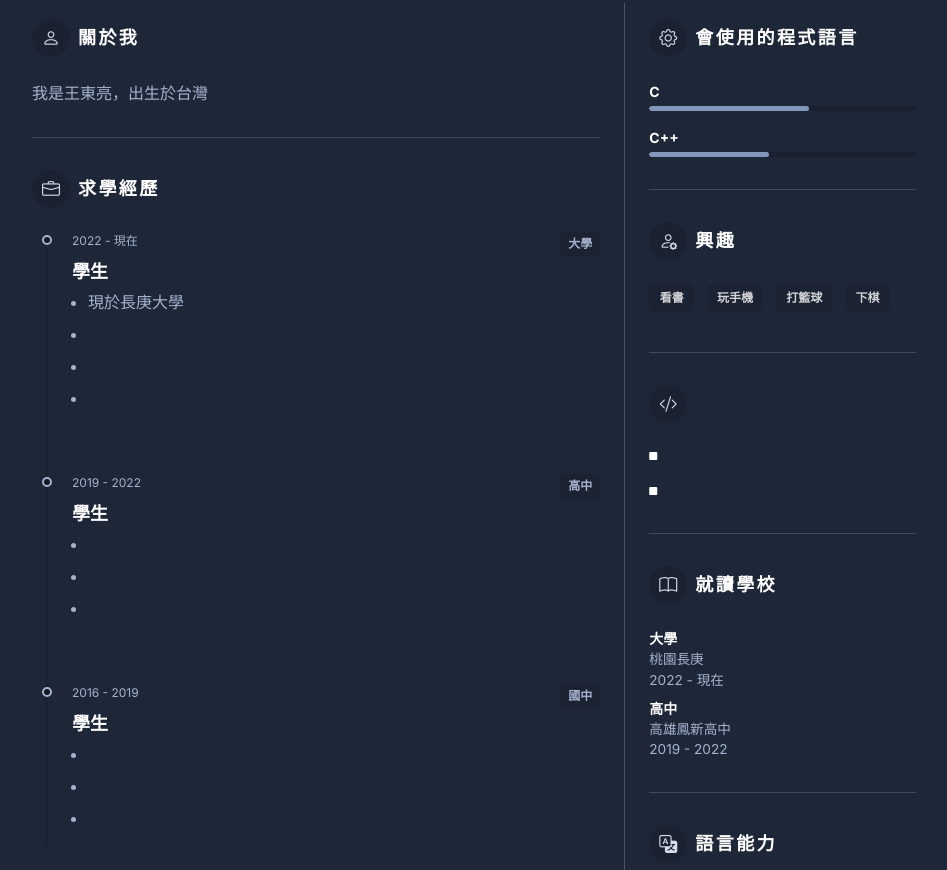
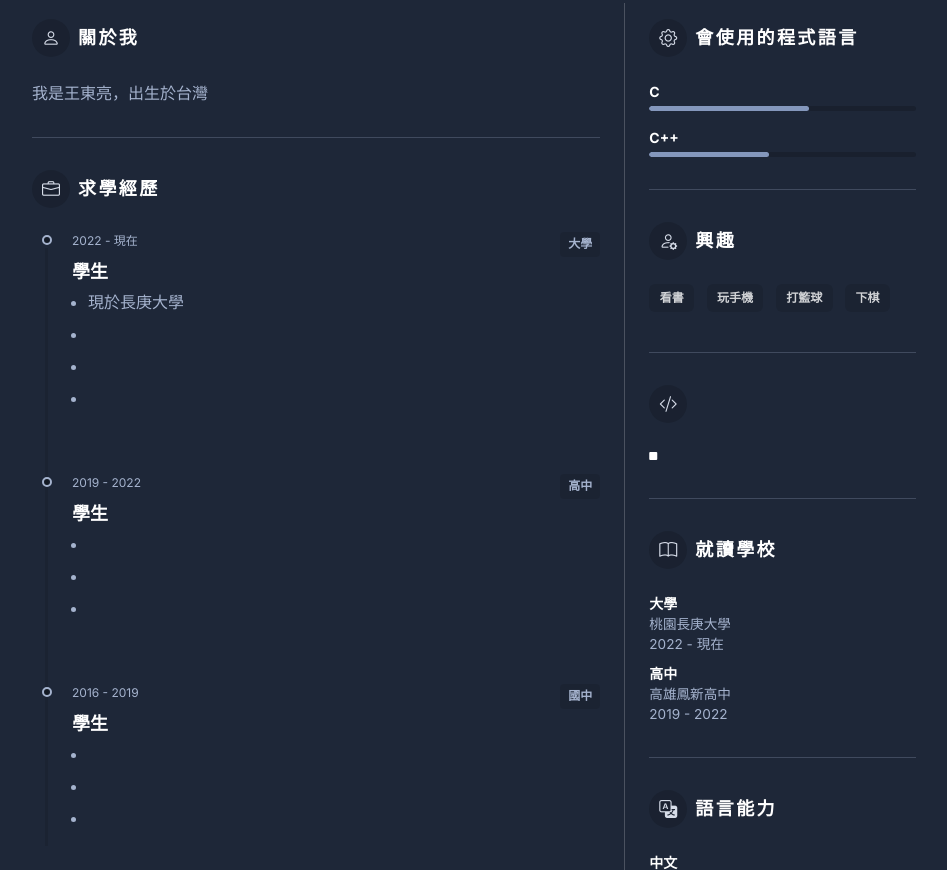
Before and after one commit to sddfsaf/sddfsad.github.io-, a plain HTML site: page index.html in a window 1280 px wide. Shown: the part 449-1319 px from the top of the page, without its empty margins (166-1113 px from the left). Drawn offline with nearby package versions, Linux system fonts and the light colour scheme.

Commit message:
Update index.html

```diff
--- a/index.html
+++ b/index.html
@@ -209,12 +209,12 @@
 
 											</div>
 										</div><!--//item-->
-										<div class="item">
+										<!--<div class="item">
 											<h4 class="item-heading"><i class="item-icon bi bi-square-fill me-2"></i><a href="#"></a></h4>
 											<div class="item-desc">
 
 											</div>
-										</div><!--//item-->
+									</div>--><!--//item-->
 
 
 									</section>
@@ -226,7 +226,7 @@
 										<ul class="list-unstyled">
 										    <li class="mb-2">
 										        <div class="resume-degree font-weight-bold">大學</div>
-										        <div class="resume-degree-org">桃園長庚</div>
+										        <div class="resume-degree-org">桃園長庚大學</div>
 										        <div class="resume-degree-time">2022 - 現在</div>
 										    </li>
 										    <li>
```
